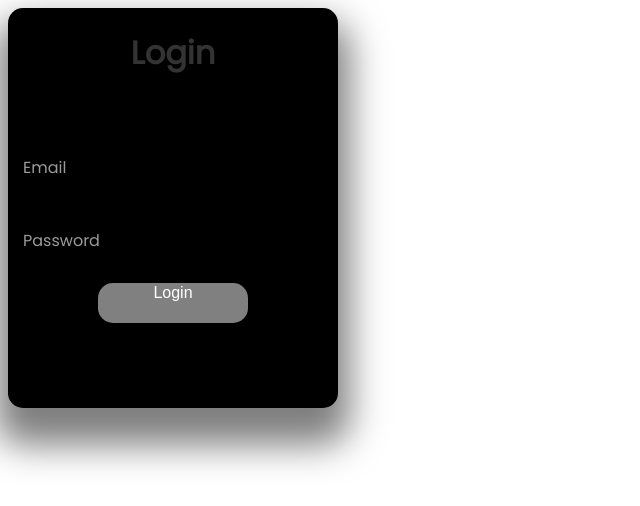
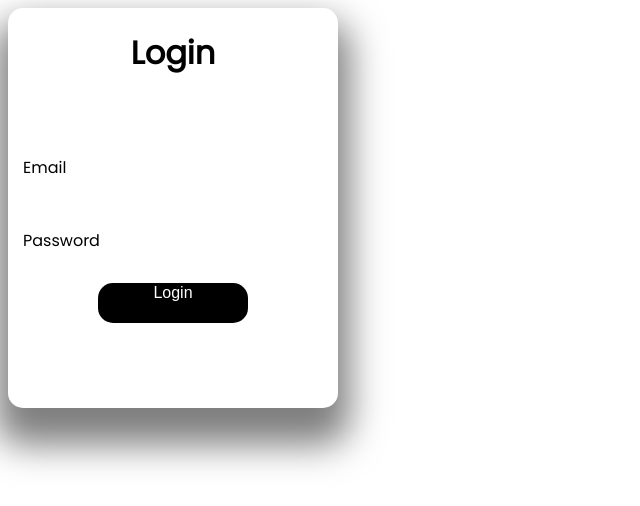
Before and after one commit to MKDWB/Log-UI, a plain HTML site: page index.html in a window 1280 px wide. Shown: the whole page, without its empty margins (0-640 px from the left). Drawn offline with Linux system fonts and the light colour scheme.

Commit message:
Update styles.css

```diff
--- a/styles.css
+++ b/styles.css
@@ -6,7 +6,7 @@
 body {
     height: 90vh;
     font-family: 'Poppins', sans-serif;
-    background-image: black
+    background-image: gray
     display: flex;
     flex-direction: column;
     justify-content: center;
@@ -16,7 +16,7 @@ body {
     width: 300px;
     height: 400px;
     position: relative;
-    background-color: black;
+    background-color:  white;
     display: flex;
     flex-direction: column;
     justify-content: flex-start;
@@ -30,8 +30,8 @@ body {
     padding-top: 20px;
     color: #363636;
     border: none;
-    background-color: black;
-    border-bottom: 2px solid black;
+    background-color: white;
+    border-bottom: 2px solid white;
     outline: none;
 }
 
@@ -42,7 +42,7 @@ body {
 .contentEmail, .contentPass {
     position: absolute;
     top: 25px;
-    color: #9b9b9b;
+    color: black;
     transition: all 0.3s ease;
 }
 
@@ -50,18 +50,18 @@ body {
 .form input:valid+.labelEmail .contentEmail {
     transform: translateY(-100%);
     font-size: 14px;
-    color: #333;
+    color: black;
 }
 
 .form input:focus+.labelPass .contentPass,
 .form input:valid+.labelPass .contentPass {
     transform: translateY(-100%);
     font-size: 14px;
-    color: #333;
+    color: white;
 }
 
 button {
-    background-color: grey;
+    background-color: black;
     color: white;
     width: 150px;
     height: 40px;
@@ -84,7 +84,7 @@ button:hover {
 
 h1 {
     align-self: center;
-    color: #333333;
+    color: black;
     margin-bottom: 30px;
 }
 
```
